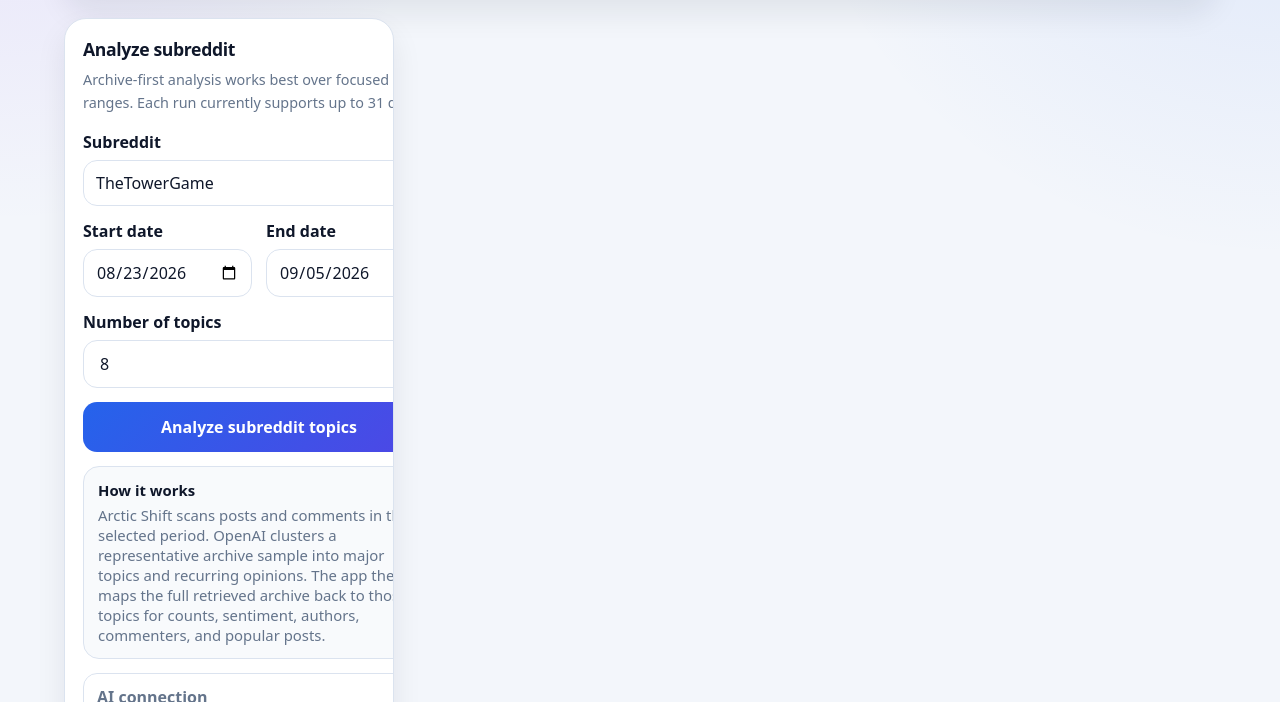
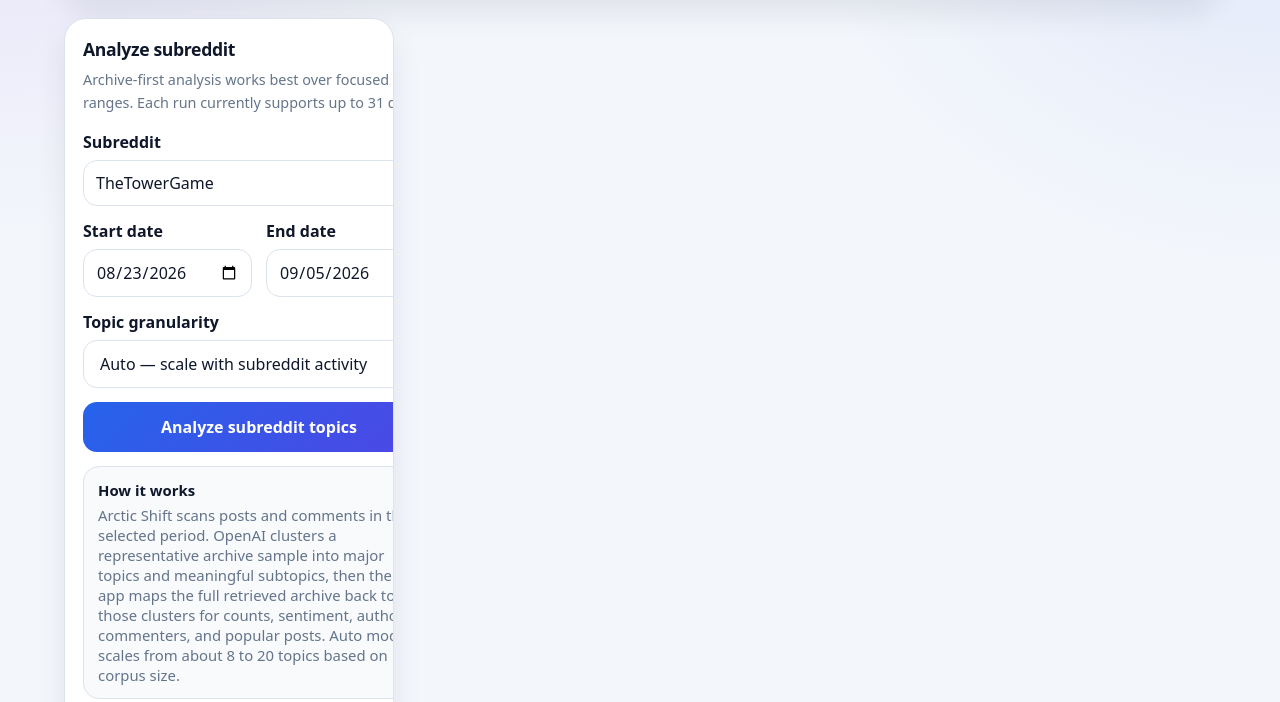
Before and after one commit to jenschristianschroder/Distinct-Authors, a website: page topics.html in a window 1280 px wide. Shown: the part 250-952 px from the top of the page. Drawn offline with Linux system fonts and the light colour scheme.

Commit message:
Use adaptive topic granularity by default

```diff
--- a/topics.html
+++ b/topics.html
@@ -47,11 +47,13 @@
         </div>
 
         <div>
-          <label for="topicCount">Number of topics</label>
+          <label for="topicCount">Topic granularity</label>
           <select id="topicCount">
-            <option value="6">6</option>
-            <option value="8" selected>8</option>
-            <option value="10">10</option>
+            <option value="auto" selected>Auto — scale with subreddit activity</option>
+            <option value="8">8 — broad themes</option>
+            <option value="12">12 — medium detail</option>
+            <option value="16">16 — detailed</option>
+            <option value="20">20 — maximum detail</option>
           </select>
         </div>
 
@@ -59,7 +61,7 @@
 
         <div class="info-box">
           <strong class="info-title">How it works</strong>
-          <div>Arctic Shift scans posts and comments in the selected period. OpenAI clusters a representative archive sample into major topics and recurring opinions. The app then maps the full retrieved archive back to those topics for counts, sentiment, authors, commenters, and popular posts.</div>
+          <div>Arctic Shift scans posts and comments in the selected period. OpenAI clusters a representative archive sample into major topics and meaningful subtopics, then the app maps the full retrieved archive back to those clusters for counts, sentiment, authors, commenters, and popular posts. Auto mode scales from about 8 to 20 topics based on corpus size.</div>
         </div>
 
         <details class="llm-settings">
@@ -97,7 +99,7 @@
           </div>
           <div class="kpi-grid topics-kpis">
             <div class="kpi featured"><div class="kpi-label">Archive contributions scanned</div><div class="kpi-value" id="kpiContributions">—</div><div class="kpi-sub" id="kpiContributionsSub"></div></div>
-            <div class="kpi"><div class="kpi-label">Topics found</div><div class="kpi-value" id="kpiTopics">—</div><div class="kpi-sub">Distinct LLM-clustered discussion areas</div></div>
+            <div class="kpi"><div class="kpi-label">Topics found</div><div class="kpi-value" id="kpiTopics">—</div><div class="kpi-sub" id="kpiTopicsSub">Distinct LLM-clustered discussion areas</div></div>
             <div class="kpi"><div class="kpi-label">Known voices</div><div class="kpi-value" id="kpiVoices">—</div><div class="kpi-sub">Resolved post authors and commenters</div></div>
             <div class="kpi"><div class="kpi-label">Positive</div><div class="kpi-value positive-text" id="kpiPositive">—</div><div class="kpi-sub" id="kpiPositiveSub"></div></div>
             <div class="kpi"><div class="kpi-label">Neutral</div><div class="kpi-value neutral-text" id="kpiNeutral">—</div><div class="kpi-sub" id="kpiNeutralSub"></div></div>
@@ -130,7 +132,7 @@
           <div class="section-head">
             <div>
               <h3>Topic details</h3>
-              <div class="chart-sub">Topics are ranked by matched discussion volume. Opinions are synthesized by OpenAI; counts and sentiment are calculated from archive rows.</div>
+              <div class="chart-sub">Topics and subtopics are ranked by matched discussion volume. Opinions are synthesized by OpenAI; counts and sentiment are calculated from archive rows.</div>
             </div>
           </div>
           <div id="topicCards" class="topic-card-grid"></div>
```
